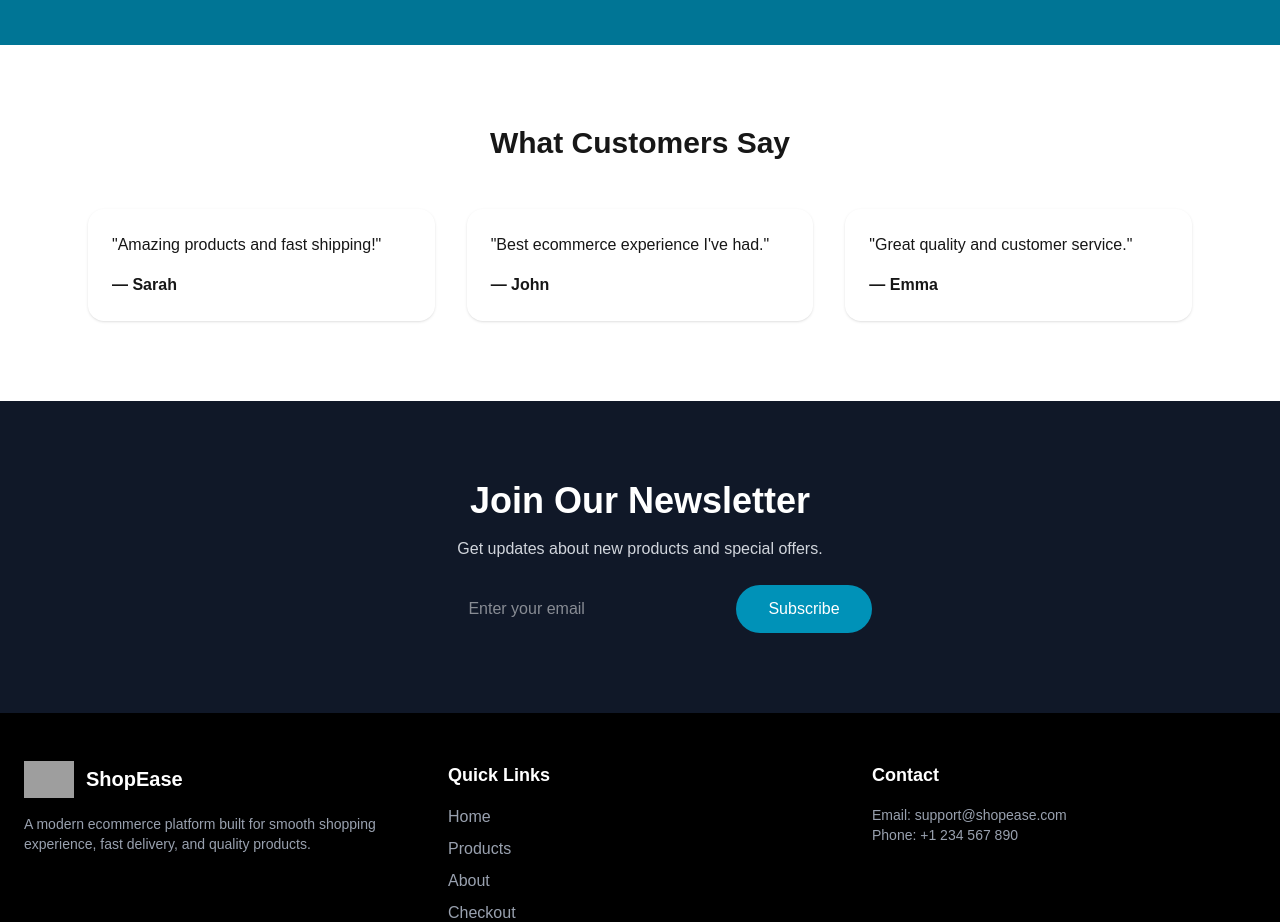
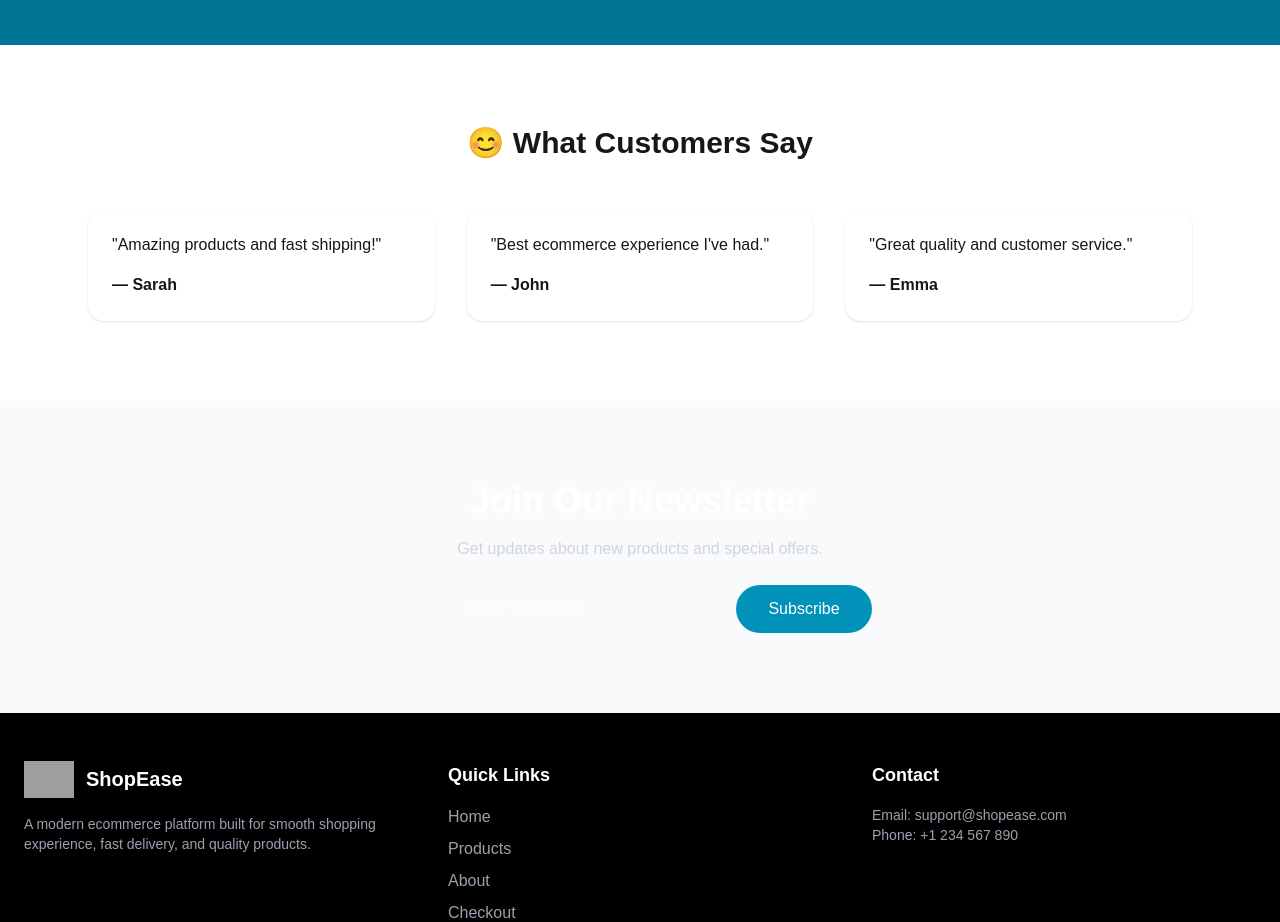
Before and after one commit to rumachoudhury/monorepo-ecommerce-app, a Next.js app in the folder apps/client/: page / in a window 1280 px wide. Shown: the part 1980-2902 px from the top of the page. Built offline with nearby package versions, Linux system fonts and the light colour scheme; grey boxes are pictures that could not be loaded.

Commit message:
Fix the client home page

```diff
--- a/apps/client/app/page.tsx
+++ b/apps/client/app/page.tsx
@@ -120,7 +120,7 @@
       <section className="py-20 bg-white">
         <div className="max-w-6xl mx-auto px-6">
           <h2 className="text-3xl font-bold text-center mb-12">
-            What Customers Say
+            😊 What Customers Say
           </h2>
 
           <div className="grid grid-cols-1 md:grid-cols-3 gap-8">
@@ -143,7 +143,7 @@
       </section>
 
       {/* NEWSLETTER SECTION */}
-      <section className="py-20 bg-gray-900 text-white text-center">
+      <section className="py-20  text-white text-center">
         <h2 className="text-4xl font-bold">Join Our Newsletter</h2>
 
         <p className="mt-4 text-gray-300">
```
